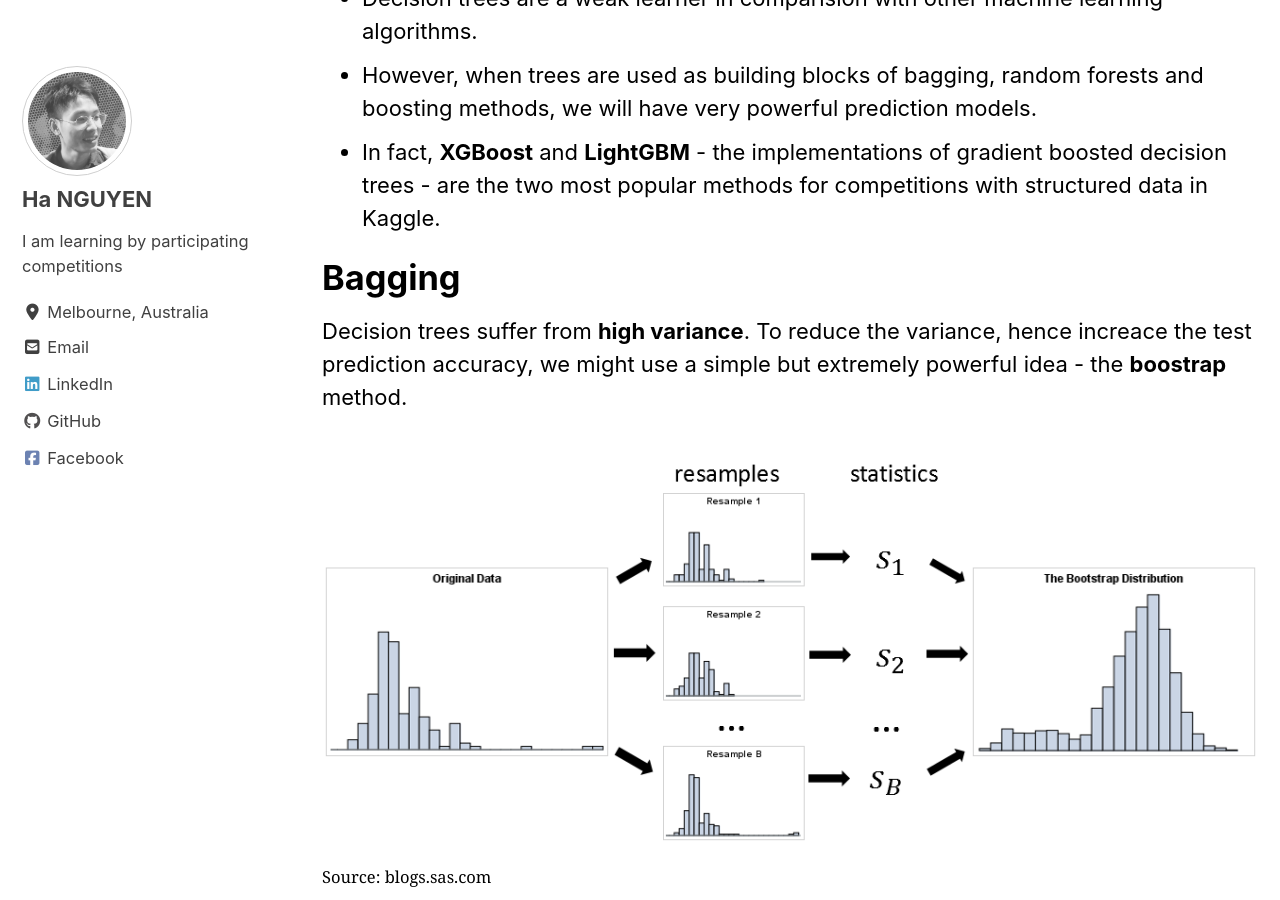
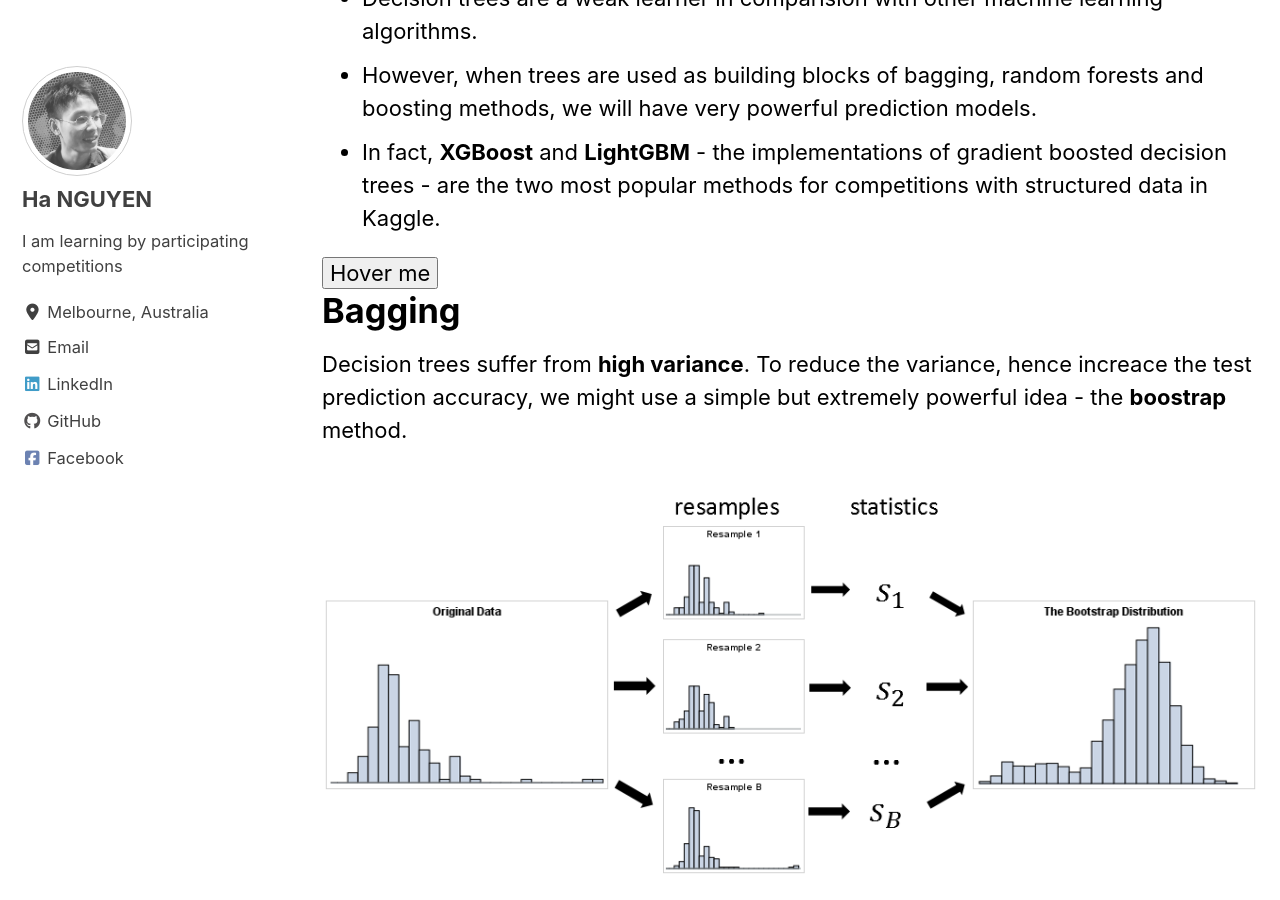
Before and after one commit to datasciblog/datasciblog.github.io, a Jekyll site: the page built from _posts/2020-02-19-tree-based-methods-02.md, in a window 1280 px wide and 900 px high, scrolled down 452 px. Built offline with Jekyll 4.4.1, drawn with Linux system fonts in a browser that asks for light colours; cached includes are drawn as plain includes; nearby versions of some CDN libraries; formulas are drawn with MathJax 3.

Commit message:
Update 2020-02-19-tree-based-methods-02.md

```diff
--- a/_posts/2020-02-19-tree-based-methods-02.md
+++ b/_posts/2020-02-19-tree-based-methods-02.md
@@ -26,6 +26,10 @@ toc_icon: "cog"
 - However, when trees are used as building blocks of bagging, random forests and boosting methods, we will have very powerful prediction models.
 - In fact, **XGBoost** and **LightGBM** - the implementations of gradient boosted decision trees - are the two most popular methods for competitions with structured data in Kaggle.
 
+<Tooltip Text="Hello tooltip">
+    <Button Color="Color.Primary">Hover me</Button>
+</Tooltip>
+
 # Bagging
 
 Decision trees suffer from **high variance**. To reduce the variance, hence increace the test prediction accuracy, we might use a simple but extremely powerful idea - the **boostrap** method.
```
